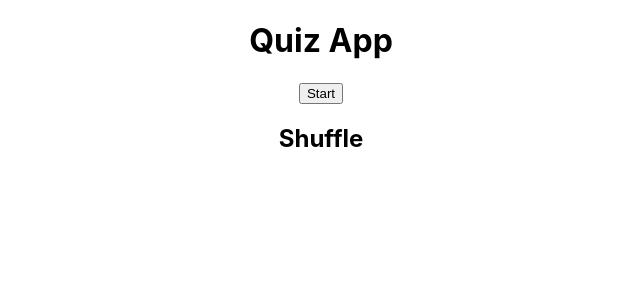
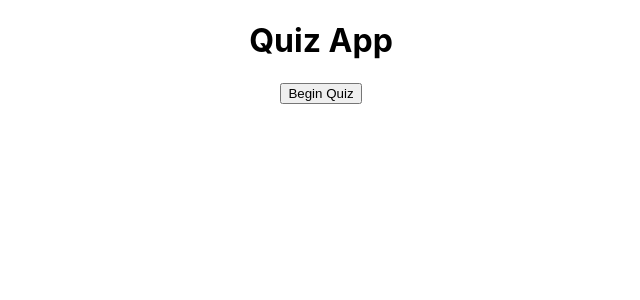
Before and after one commit to Hina-softwareEngineer/quiz-app-typescript, a React (Create React App) app: page / in a window 1280 px wide. Shown: the top 300 px of the page, without its empty margins (319-959 px from the left). Built offline with nearby package versions, Linux system fonts and the light colour scheme.

Commit message:
adding body of App.js

```diff
--- a/src/App.tsx
+++ b/src/App.tsx
@@ -1,6 +1,7 @@
 import React, { useState } from "react";
 import { fetchData, Difficulty, QuestionState } from "./utils/FetchingData";
 import "./App.css";
+import { Question } from "./Components/Question.component";
 
 type AnswerObject = {
   question: string;
@@ -8,6 +9,7 @@ type AnswerObject = {
   correct: boolean;
   correctAnswer: string;
 };
+const Total_Questions = 10;
 
 function App() {
   const [loading, setLoading] = useState(false);
@@ -17,15 +19,71 @@ function App() {
   const [score, setScore] = useState(0);
   const [gameOver, setGameOver] = useState(true);
 
-  const startQuiz = async () => {};
+  const startQuiz = async () => {
+    setLoading(true);
+    setGameOver(false);
+    const newQuestions = await fetchData(10, Difficulty.EASY, 21);
+    setQuestions(newQuestions);
+    setScore(0);
+    setUserAnswers([]);
+    setNumber(0);
+    setLoading(false);
+  };
+
+  const nextQuestion = async () => {
+    const nextQuestion = number + 1;
+    if (nextQuestion === Total_Questions) {
+      setGameOver(true);
+    } else {
+      setNumber(nextQuestion);
+    }
+  };
+
+  const checkAnswer = (e: React.MouseEvent<HTMLButtonElement>) => {
+    if (!gameOver) {
+      const answer = e.currentTarget.value;
+      const correct = questions[number].correct_answer === answer;
+
+      if (correct) setScore((prev) => prev + 1);
+
+      const answerObject: AnswerObject = {
+        question: questions[number].question,
+        answer,
+        correct,
+        correctAnswer: questions[number].correct_answer,
+      };
+      setUserAnswers((prev) => [...prev, answerObject]);
+    }
+  };
 
   return (
     <div className="App">
       <h1>Quiz App</h1>
+      {gameOver || userAnswers.length === Total_Questions ? (
+        <button onClick={startQuiz}>Begin Quiz</button>
+      ) : null}
+      {!gameOver ? <p>Score : {score}</p> : null}
+      {loading ? <p>Loading</p> : null}
 
-      <button onClick={startQuiz}>Start</button>
+      {!loading && !gameOver ? (
+        <Question
+          questionNum={number + 1}
+          totalQuestions={Total_Questions}
+          question={questions[number].question}
+          answers={questions[number].answers}
+          userAnswer={userAnswers ? userAnswers[number] : undefined}
+          callback={checkAnswer}
+        />
+      ) : null}
 
-      <h2>Shuffle</h2>
+      {!gameOver &&
+      !loading &&
+      userAnswers.length === number + 1 &&
+      number !== Total_Questions - 1 ? (
+        <button className="next" onClick={nextQuestion}>
+          Next
+        </button>
+      ) : null}
     </div>
   );
 }
--- a/src/Components/Question.component.tsx
+++ b/src/Components/Question.component.tsx
@@ -25,13 +25,13 @@ export const Question: React.FC<Props> = ({
 
       <p>{question}</p>
 
-      {answers.map((ans) => {
-        <div corrrec>
+      {answers.map((ans, index) => (
+        <div key={index}>
           <button disabled={userAnswer} value={ans} onClick={callback}>
-            {ans}
+            <span dangerouslySetInnerHTML={{ __html: ans }} />
           </button>
-        </div>;
-      })}
+        </div>
+      ))}
     </div>
   );
 };
--- a/src/utils/FetchingData.tsx
+++ b/src/utils/FetchingData.tsx
@@ -10,6 +10,7 @@ export const fetchData = async (
     `https://opentdb.com/api.php?amount=${amount}&category=${category}&difficulty=${difficulty}&type=multiple`
   );
   let data = await response.json();
+  console.log(data, data.results);
   return data.results.map((question: Question) => ({
     ...question,
     answers: shuffleArray([
```
